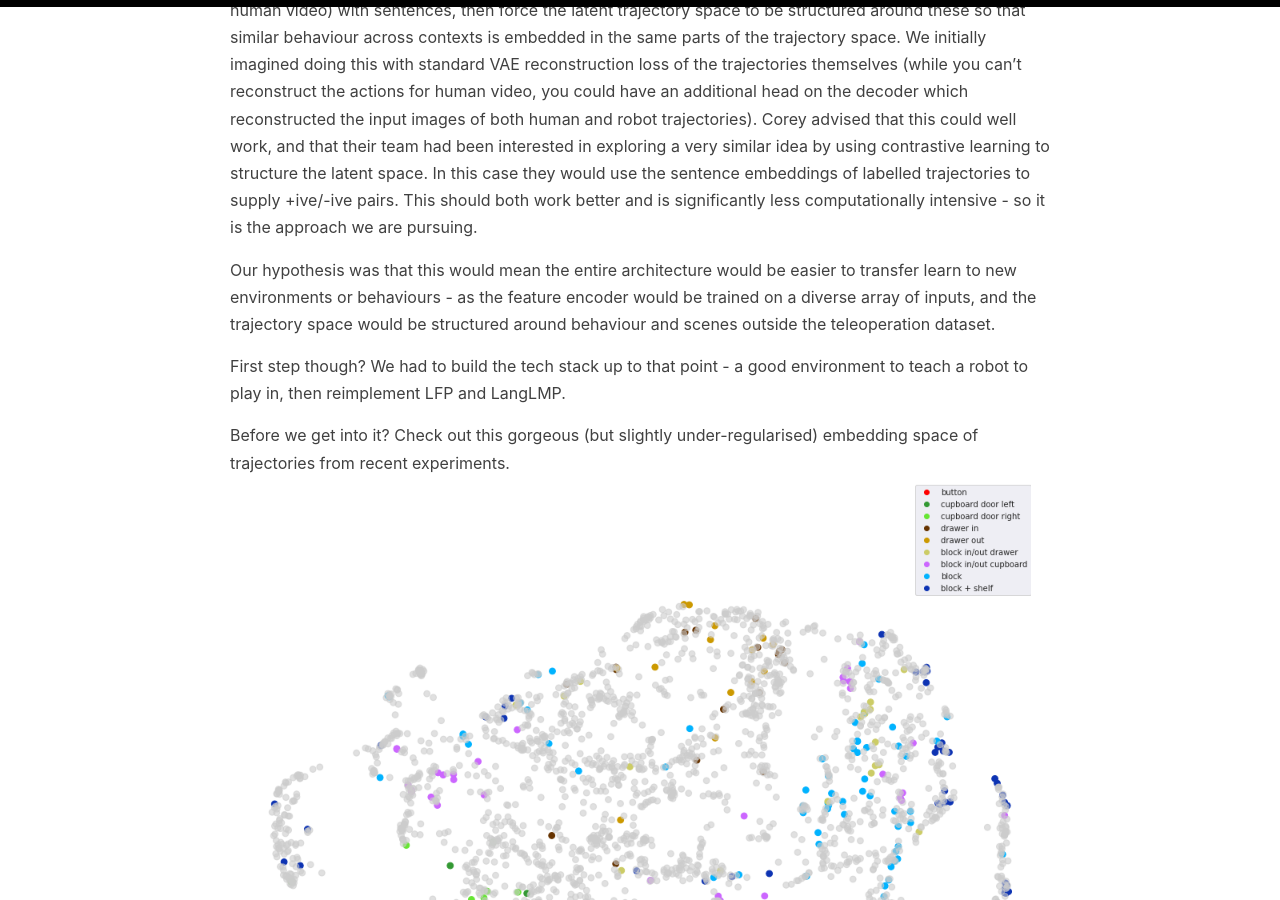
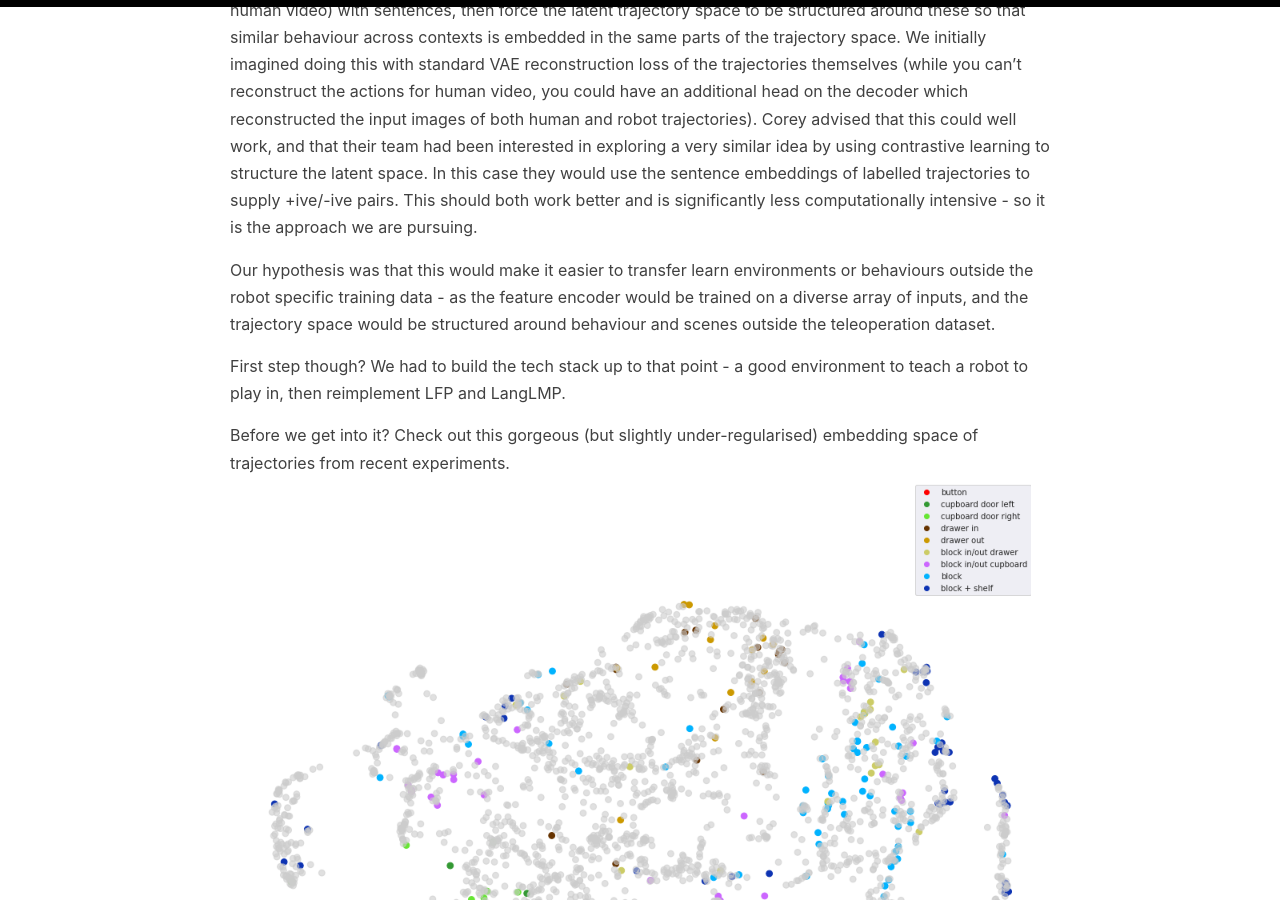
Before and after one commit to sholtodouglas/sholtodouglas.github.io, a Jekyll site: the page built from _posts/2020-12-30-LearningFromPlayAndLanguage.md, in a window 1280 px wide and 900 px high, scrolled down 1979 px. Built offline with Jekyll 4.4.1, drawn with Linux system fonts in a browser that asks for light colours; our own code applies the rules of GitHub Pages for plain Markdown files; formulas are drawn with MathJax 3.

Commit message:
Update 2020-12-30-LearningFromPlayAndLanguage.md

```diff
--- a/_posts/2020-12-30-LearningFromPlayAndLanguage.md
+++ b/_posts/2020-12-30-LearningFromPlayAndLanguage.md
@@ -27,7 +27,7 @@ We were inspired to ask this question by a pair of papers, [Learning from play (
 ### Hypothesis
 We wondered whether you could similarly label a small number of videos from different contexts (e.g, human video) with sentences, then force the latent trajectory space to be structured around these so that similar behaviour across contexts is embedded in the same parts of the trajectory space. We initially imagined doing this with standard VAE reconstruction loss of the trajectories themselves (while you can't reconstruct the actions for human video, you could have an additional head on the decoder which reconstructed the input images of both human and robot trajectories). Corey advised that this could well work, and that their team had been interested in exploring a very similar idea by using contrastive learning to structure the latent space. In this case they would use the sentence embeddings of labelled trajectories to supply +ive/-ive pairs. This should both work better and is significantly less computationally intensive - so it is the approach we are pursuing.
 
-Our hypothesis was that this would mean the entire architecture would be easier to transfer learn to new environments or behaviours - as the feature encoder would be trained on a diverse array of inputs, and the trajectory space would be structured around behaviour and scenes outside the teleoperation dataset.
+Our hypothesis was that this would make it easier to transfer learn environments or behaviours outside the robot specific training data - as the feature encoder would be trained on a diverse array of inputs, and the trajectory space would be structured around behaviour and scenes outside the teleoperation dataset.
 
 First step though? We had to build the tech stack up to that point - a good environment to teach a robot to play in, then reimplement LFP and LangLMP.
 
```
